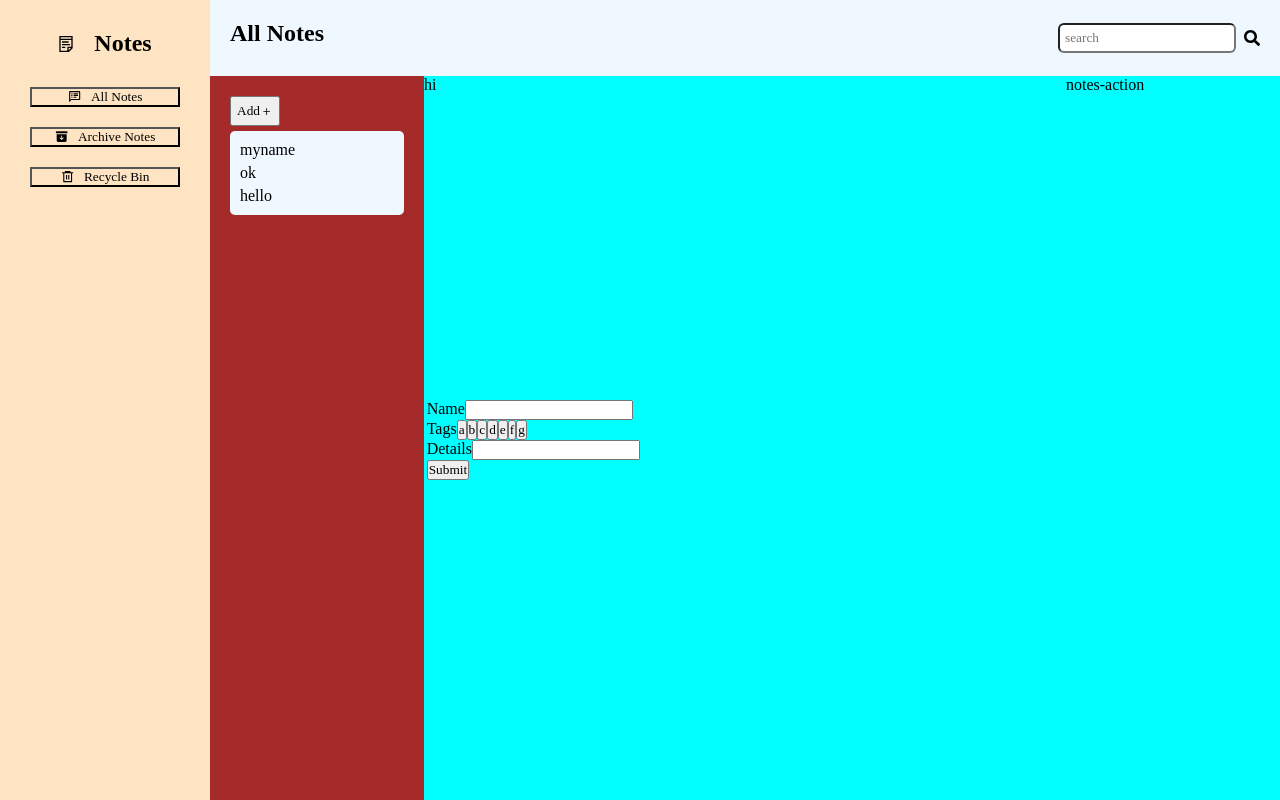
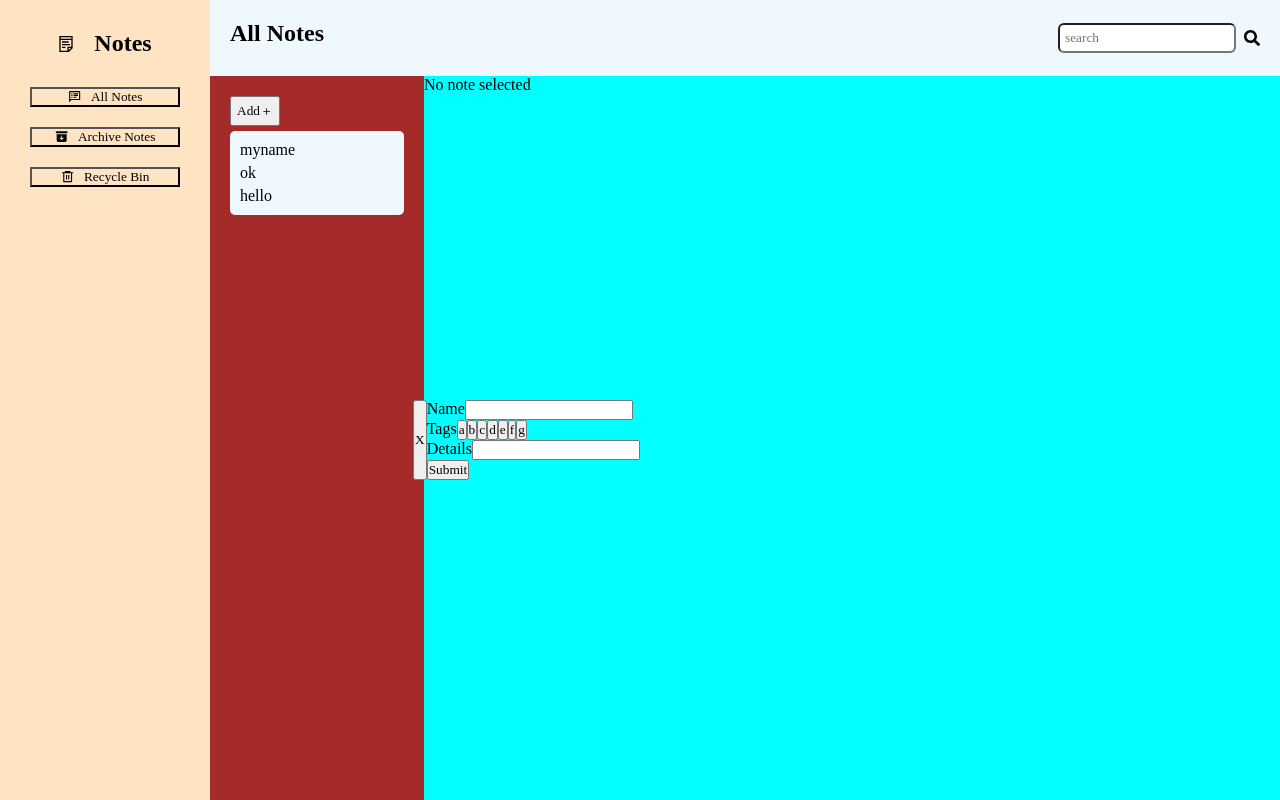
Before and after one commit to TarunK951/notes-app, a React (Vite) app: page / in a window 1280 px wide. Both pictures are taken after a click on the button "Add". Built offline with nearby package versions, Linux system fonts and the light colour scheme; a web font is replaced by a local one.

Commit message:
[add] display & notes changes

```diff
--- a/src/features/notes/components/NoteActions.jsx
+++ b/src/features/notes/components/NoteActions.jsx
@@ -1,7 +1,14 @@
 import "../../../styles/noteActions.css";
 
 function NoteActions() {
-  return <div className="notes-actions">notes-action</div>;
+  return (
+    <div className="notes-actions">
+      <button type="button" class="btn btn-outline-primary">
+        Delete
+      </button>
+      <button>Archive</button>
+    </div>
+  );
 }
 
 export default NoteActions;
--- a/src/features/notes/components/NoteList.jsx
+++ b/src/features/notes/components/NoteList.jsx
@@ -2,7 +2,7 @@ import { useState } from "react";
 import { IoIosAdd } from "react-icons/io";
 import "../../../styles/noteList.css";
 
-function NoteList() {
+function NoteList({ setDisplay }) {
   const [open, setOpen] = useState(false);
   const [data, setData] = useState([
     { name: "myname", details: "hello", tags: "ok" },
@@ -25,9 +25,9 @@ function NoteList() {
       },
     ]);
 
-    // setName("");
-    // setDetails("");
-    // setTags("");
+    setName("");
+    setDetails("");
+    setTags("");
   };
 
   return (
@@ -40,6 +40,7 @@ function NoteList() {
 
       {open && (
         <div className="input-pop">
+          <button onClick={() => setOpen(!open)}>X</button>
           <form onSubmit={handleSubmit}>
             <div>
               <label htmlFor="name">Name</label>
@@ -84,7 +85,11 @@ function NoteList() {
 
       <div className="list-container">
         {data.map((item, index) => (
-          <div className="list-details" key={index}>
+          <div
+            className="list-details"
+            key={index}
+            onClick={() => setDisplay(item)}
+          >
             <p>{item.name}</p>
             <p>{item.tags}</p>
             <p>{item.details}</p>
--- a/src/features/notes/components/NotesListItem.jsx
+++ b/src/features/notes/components/NotesListItem.jsx
@@ -2,11 +2,14 @@ import "../../../styles/noteListItem.css";
 import NoteActions from "./NoteActions";
 import SelectedNote from "./SelectedNote";
 
-function NotesListItem() {
+function NotesListItem({ display, setDisplay }) {
+  if (!display) {
+    return <div className="selected-note">No note selected</div>;
+  }
   return (
     <div>
       <div className="container">
-        <SelectedNote />
+        <SelectedNote display={display} setDisplay={setDisplay} />
         <NoteActions />
       </div>
     </div>
--- a/src/features/notes/components/SelectedNote.jsx
+++ b/src/features/notes/components/SelectedNote.jsx
@@ -1,7 +1,23 @@
 import "../../../styles/selectedNotes.css";
 
-function SelectedNote() {
-  return <div className="selected-note">hi </div>;
+function SelectedNote({ display, setDisplay }) {
+  return (
+    <div className="selected-note">
+      <button className="close-btn" onClick={() => setDisplay(!display)}>
+        Close
+      </button>
+      <h3>Selected Note</h3>
+      <p>
+        <strong>Name:</strong> {display.name}
+      </p>
+      <p>
+        <strong>Tags:</strong> {display.tags}
+      </p>
+      <p>
+        <strong>Details:</strong> {display.details}
+      </p>
+    </div>
+  );
 }
 
 export default SelectedNote;
--- a/src/features/notes/components/Sidebar.jsx
+++ b/src/features/notes/components/Sidebar.jsx
@@ -13,7 +13,7 @@ function Sidebar() {
         <h2> Notes</h2>
       </div>
       <div className="sidebar-options">
-        <button className="sidebar-btn">
+        <button className="sidebar-btn" onClick={() => {}}>
           <MdOutlineSpeakerNotes />
           All Notes
         </button>
--- a/src/pages/notes/index.jsx
+++ b/src/pages/notes/index.jsx
@@ -1,4 +1,5 @@
 //
+import { useState } from "react";
 import Navbar from "../../features/notes/components/Navbar";
 import NoteList from "../../features/notes/components/NoteList";
 import NotesListItem from "../../features/notes/components/NotesListItem";
@@ -6,15 +7,17 @@ import Sidebar from "../../features/notes/components/Sidebar";
 import "./notes.css";
 
 function NotesPage() {
+  const [display, setDisplay] = useState(null);
+
   return (
     <main className="notes">
       <Sidebar />
       <section className="notes-content-area">
         <Navbar />
         <section className="notes-container">
-          <NoteList />
+          <NoteList display={display} setDisplay={setDisplay} />
           <section className="note-list-item">
-            <NotesListItem />
+            <NotesListItem display={display} setDisplay={setDisplay} />
           </section>
         </section>
       </section>
```
